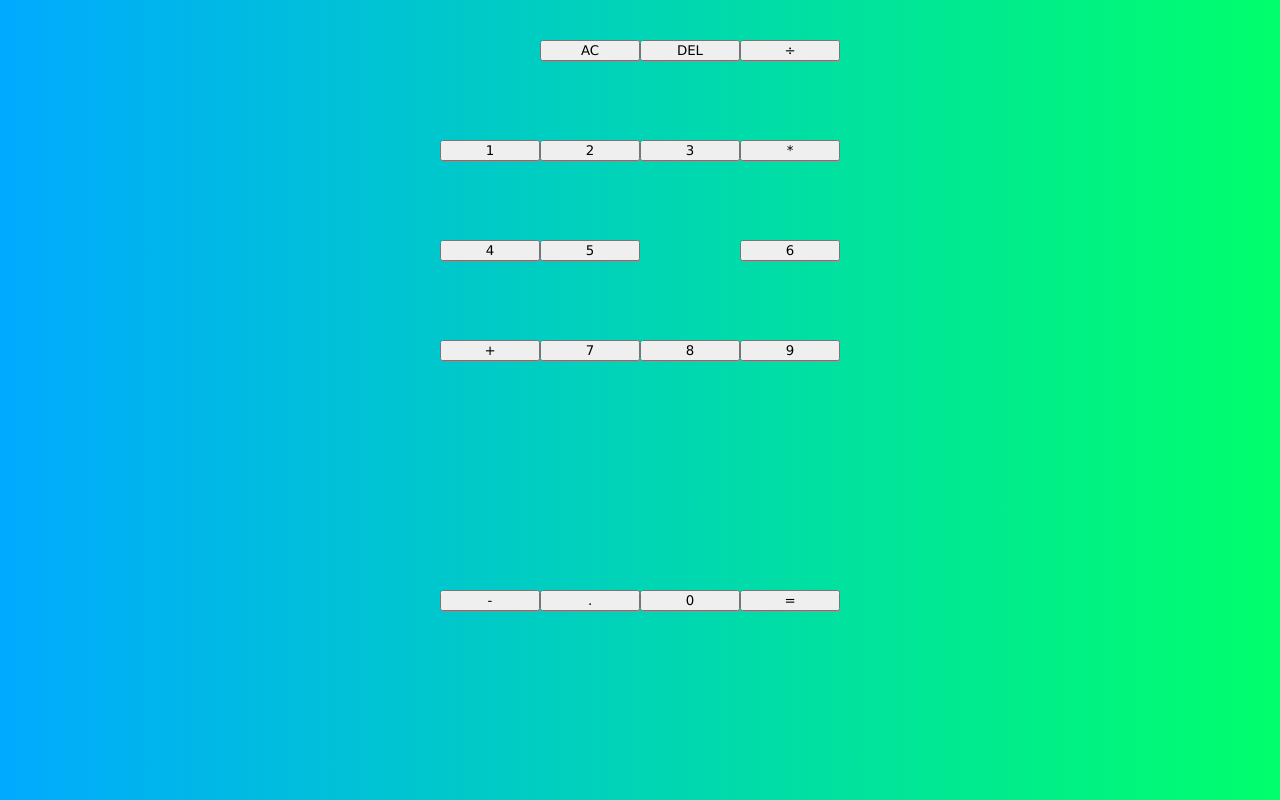
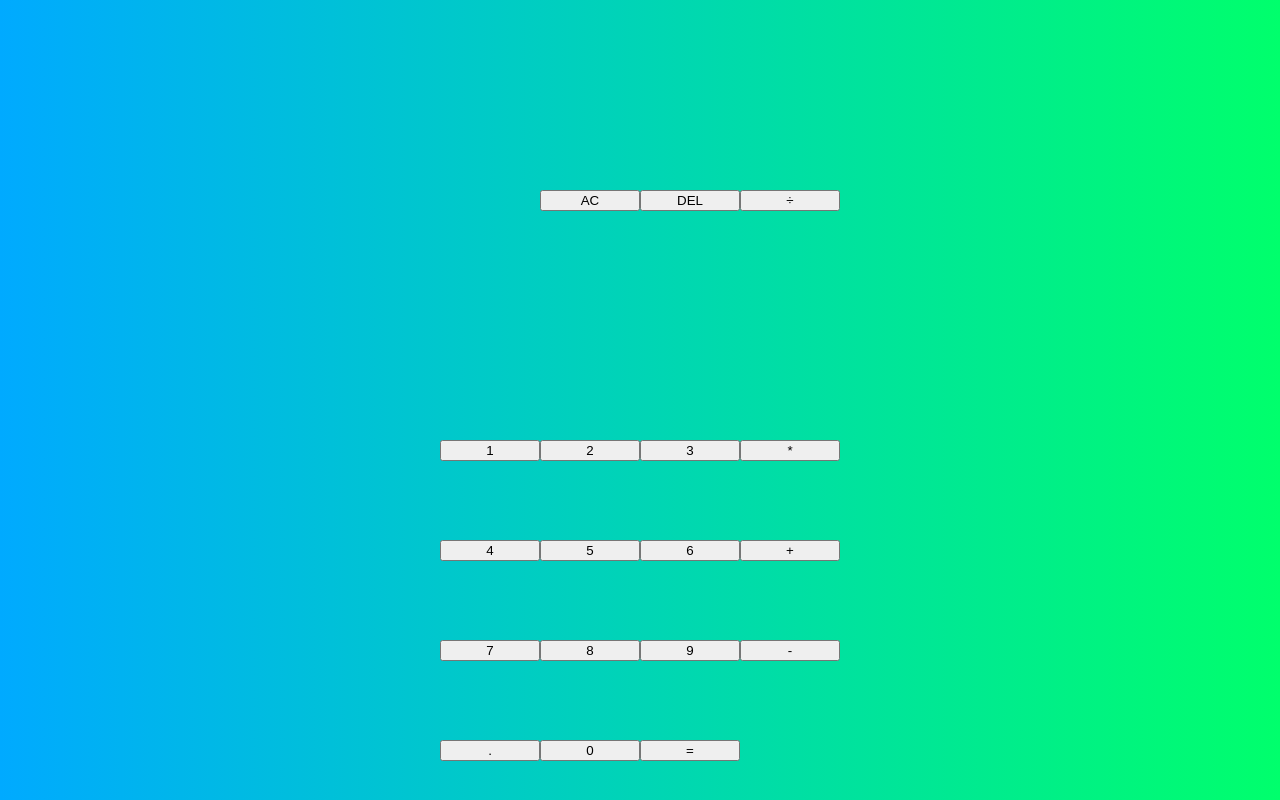
Before and after one commit to Jane-Wandia/calculator, a plain HTML site: page index.html in a window 1280 px wide. Drawn offline with Linux system fonts and the light colour scheme.

Commit message:
added grid template rows and columns

```diff
--- a/index.html
+++ b/index.html
@@ -6,6 +6,7 @@
     <meta name="viewport" content="width=device-width, initial-scale=1.0">
     <title>calculator</title>
     <link href="style.css" rel="stylesheet">
+    <script src="script.js" defer></script>
 </head>
 <body>
     <div class="calculator-grid">
@@ -21,7 +22,7 @@
         <button>3</button>
         <button>*</button>
         <button>4</button>
-        <button>5</button><br>
+        <button>5</button>
         <button>6</button>
         <button>+</button>
         <button>7</button>
@@ -32,6 +33,6 @@
         <button>0</button>
         <button class="span-two">=</button>
 </div>
-    <script src="script.js"></script>
+
 </body>
 </html>
--- a/style.css
+++ b/style.css
@@ -1,6 +1,6 @@
 *, *::before, *::after {
     box-sizing: border-box;
-    font-family: Verdana, Geneva, Tahoma, sans-serif;
+    font-family: sans-serif;
     font-weight: normal;
 }
 
@@ -15,5 +15,5 @@ body {
     align-items: center;
     min-height: 100vh;
     grid-template-columns: repeat(4, 100px);
-    grid-template-rows: repeat(4, 100px);
+    grid-template-rows: minmax(120px, auto) repeat(4,100px);
 }
```
